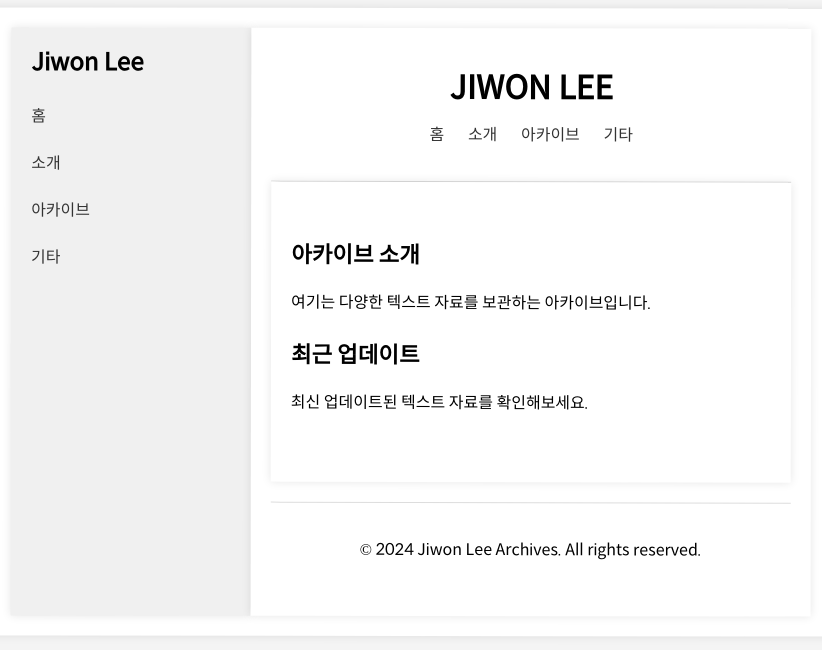
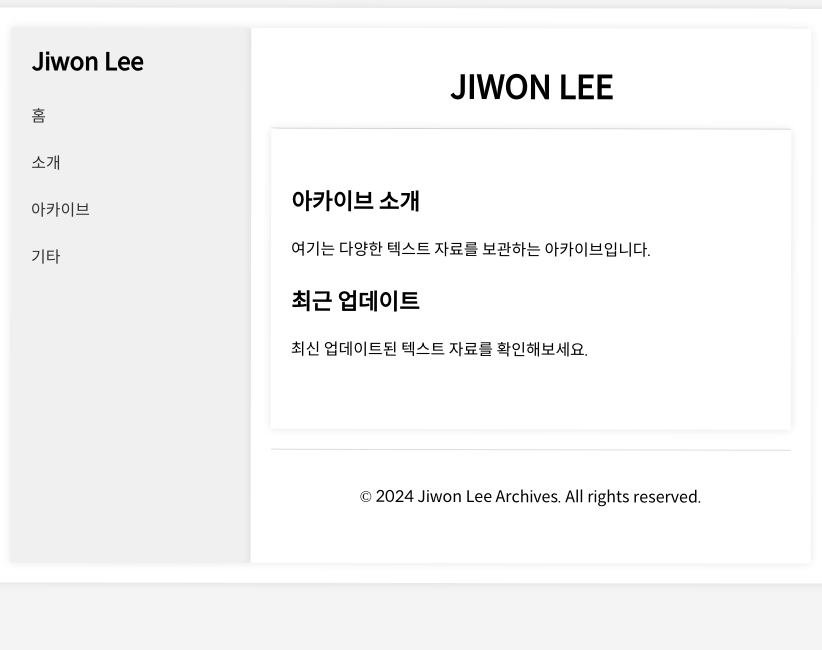
Before and after one commit to LfayeJ/archives, a Jekyll site: the page built from index.html, in a window 1280 px wide. Shown: the top 650 px of the page, without its empty margins (229-1051 px from the left). Built offline with Jekyll 4.4.1, drawn with Linux system fonts in a browser that asks for light colours.

Commit message:
Update header.html

```diff
--- a/_includes/header.html
+++ b/_includes/header.html
@@ -1,11 +1,3 @@
 <header>
     <h1>JIWON LEE</h1>
-    <nav>
-        <ul>
-            <li><a href="{{ site.baseurl }}/">홈</a></li>
-            <li><a href="{{ site.baseurl }}/about">소개</a></li>
-            <li><a href="{{ site.baseurl }}/archive">아카이브</a></li>
-            <li><a href="{{ site.baseurl }}/etc">기타</a></li>
-        </ul>
-    </nav>
 </header>
```
